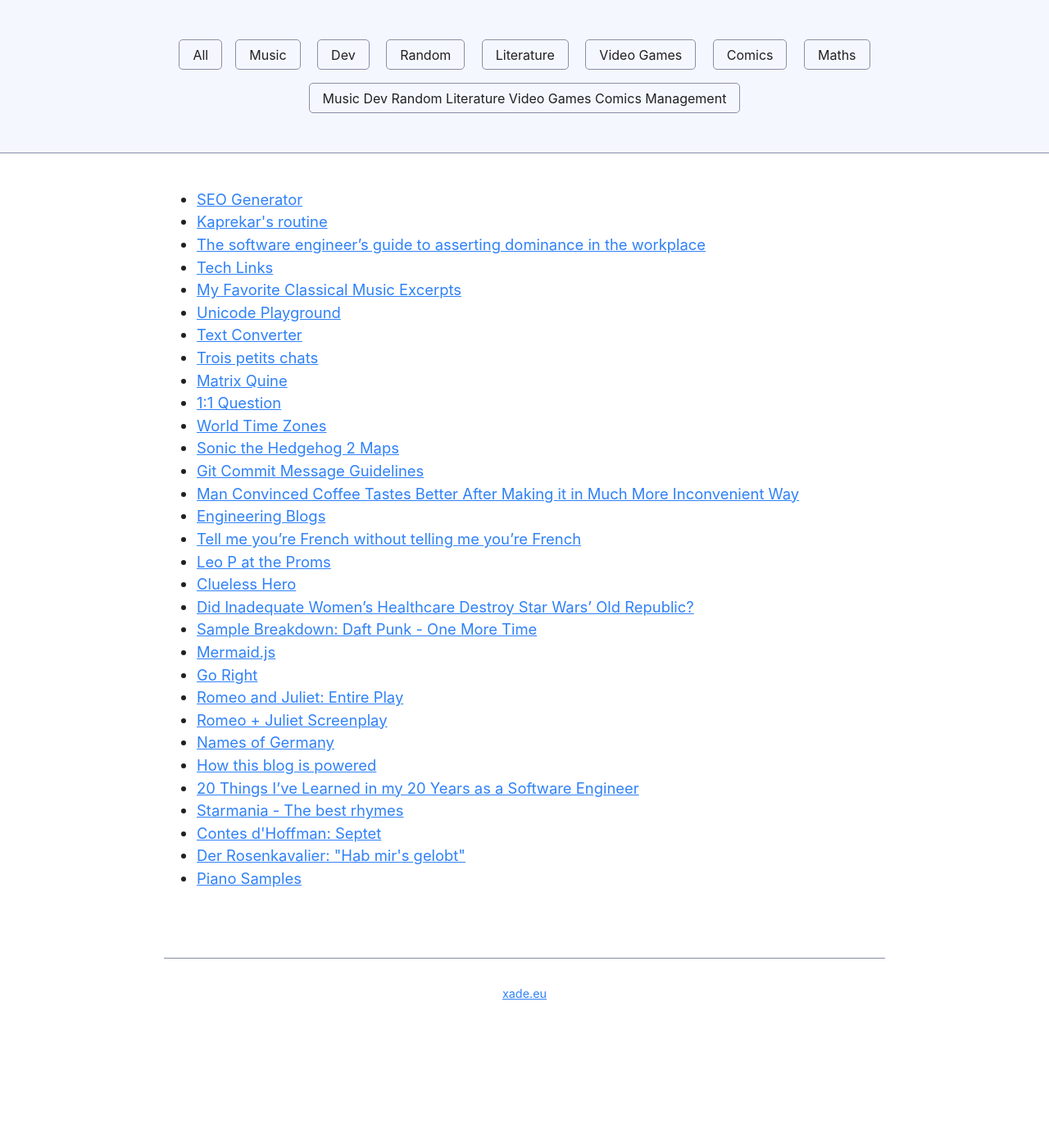
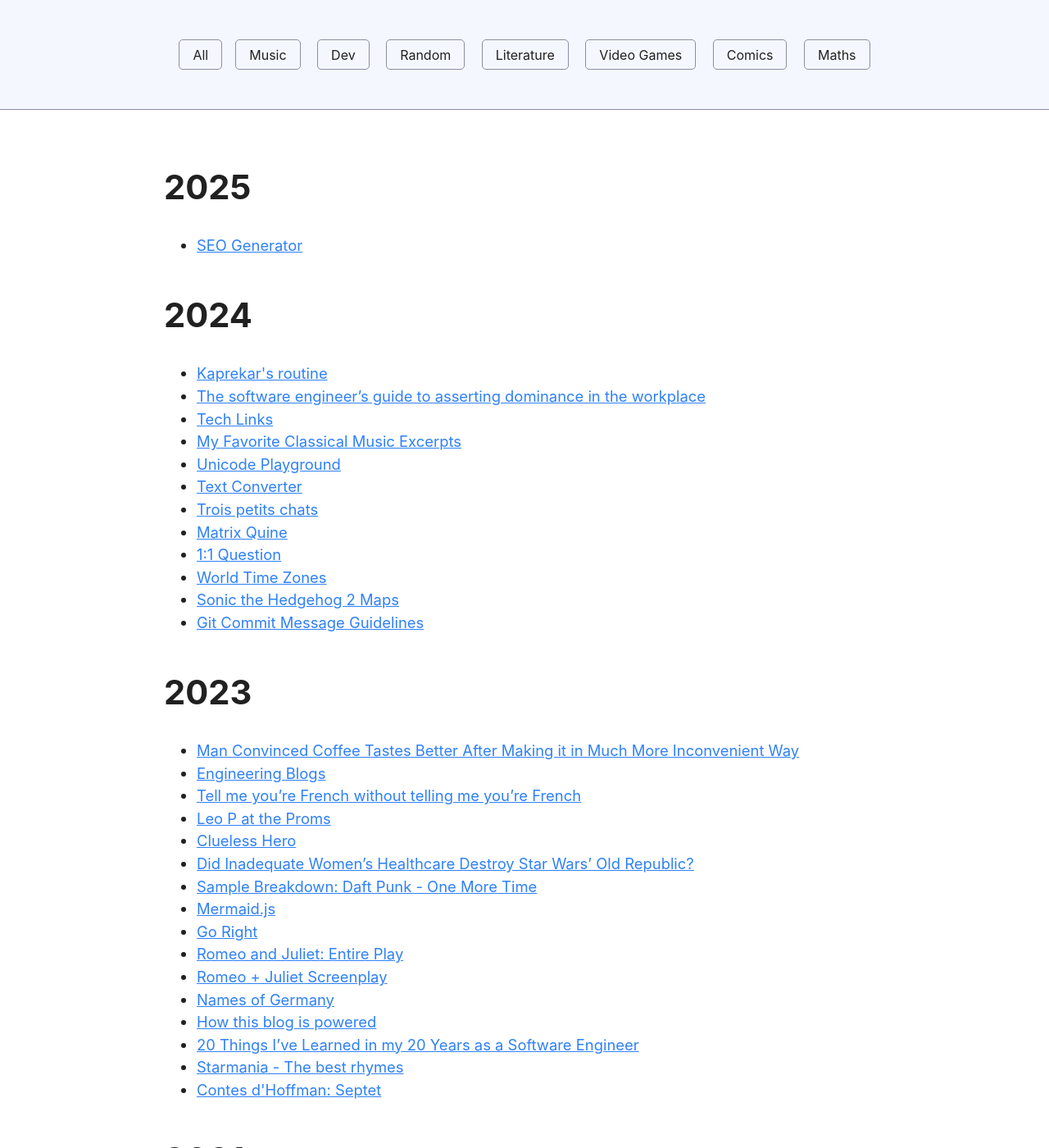
Before and after one commit to x4d3/blog, a Jekyll site: the page built from index.html, in a window 1280 px wide and 1400 px high. Shown: the whole window at 82% size. Built offline with Jekyll 4.4.1, drawn with Linux system fonts in a browser that asks for light colours; Markdown is read by kramdown in place of the engine named in the settings; a script that is not in the unit is left out; the list of posts is cut into pages by our own code.

Commit message:
Group By year

```diff
--- a/_posts/2025-01-25/2025-01-25-seo-generator.html
+++ b/_posts/2025-01-25/2025-01-25-seo-generator.html
@@ -1,7 +1,7 @@
 ---
 layout: post
 title: SEO Generator
-category: Music Dev Random Literature Video Games Comics Management
+category: Dev
 ---
 <style>
     .grid-container {
--- a/index.html
+++ b/index.html
@@ -1,4 +1,16 @@
 ---
 layout: default
 ---
-{% include posts.html posts=site.posts  %}
+{% for post in site.posts %}
+{% assign currentdate = post.date | date: "%Y" %}
+{% if currentdate != date %}
+{% unless forloop.first %}</ul>{% endunless %}
+<h2 id="y{{post.date | date: "%Y"}}">{{ currentdate }}</h1>
+<ul>
+    {% assign date = currentdate %}
+    {% endif %}
+    <li><a href="{{ post.url | relative_url}}">{{ post.title }}</a></li>
+    {% if forloop.last %}
+</ul>
+{% endif %}
+{% endfor %}
```
